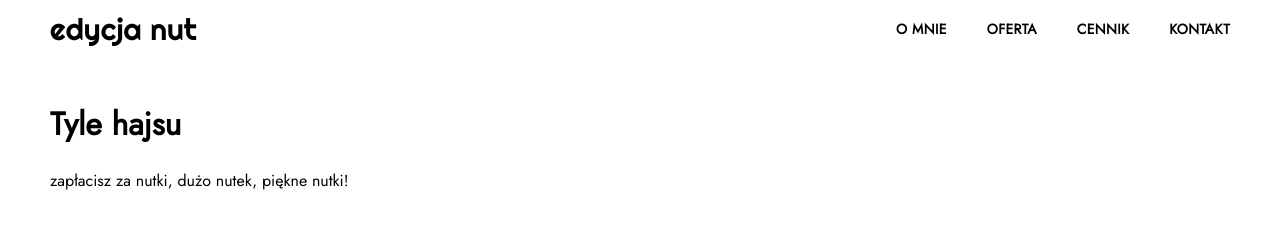
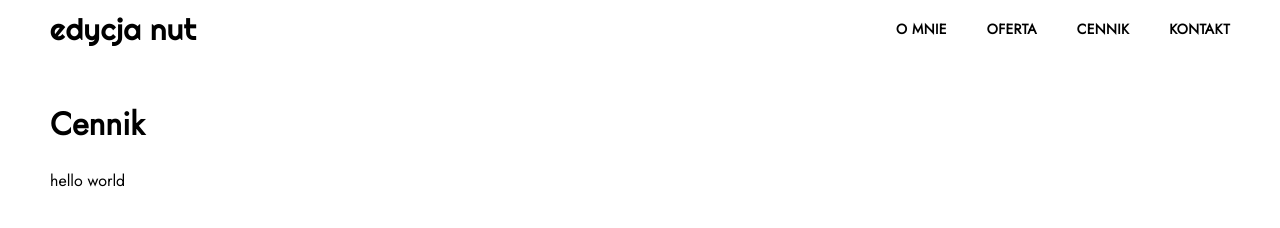
Before and after one commit to MokkaKowalewska/edycja-nut, a Gatsby site: page /cennik in a window 1280 px wide. Built offline with nearby package versions, Linux system fonts and the light colour scheme; Gatsby itself is replaced by a stand-in of ours.

Commit message:
minor: text change

```diff
--- a/src/pages/cennik.js
+++ b/src/pages/cennik.js
@@ -2,8 +2,8 @@ import React from "react"
 
 const CennikPage = () => (
   <>
-    <h1>Tyle hajsu</h1>
-    <p>zapłacisz za nutki, dużo nutek, piękne nutki!</p>
+    <h1>Cennik</h1>
+    <p>hello world</p>
   </>
 )
 
--- a/src/pages/kontakt.js
+++ b/src/pages/kontakt.js
@@ -3,7 +3,7 @@ import React from "react"
 const KontaktPage = () => (
   <>
     <h1>Skontaktuj się</h1>
-    <p>nutki, dużo nutek, piękne nutki!</p>
+    <p>hello world</p>
   </>
 )
 
```
